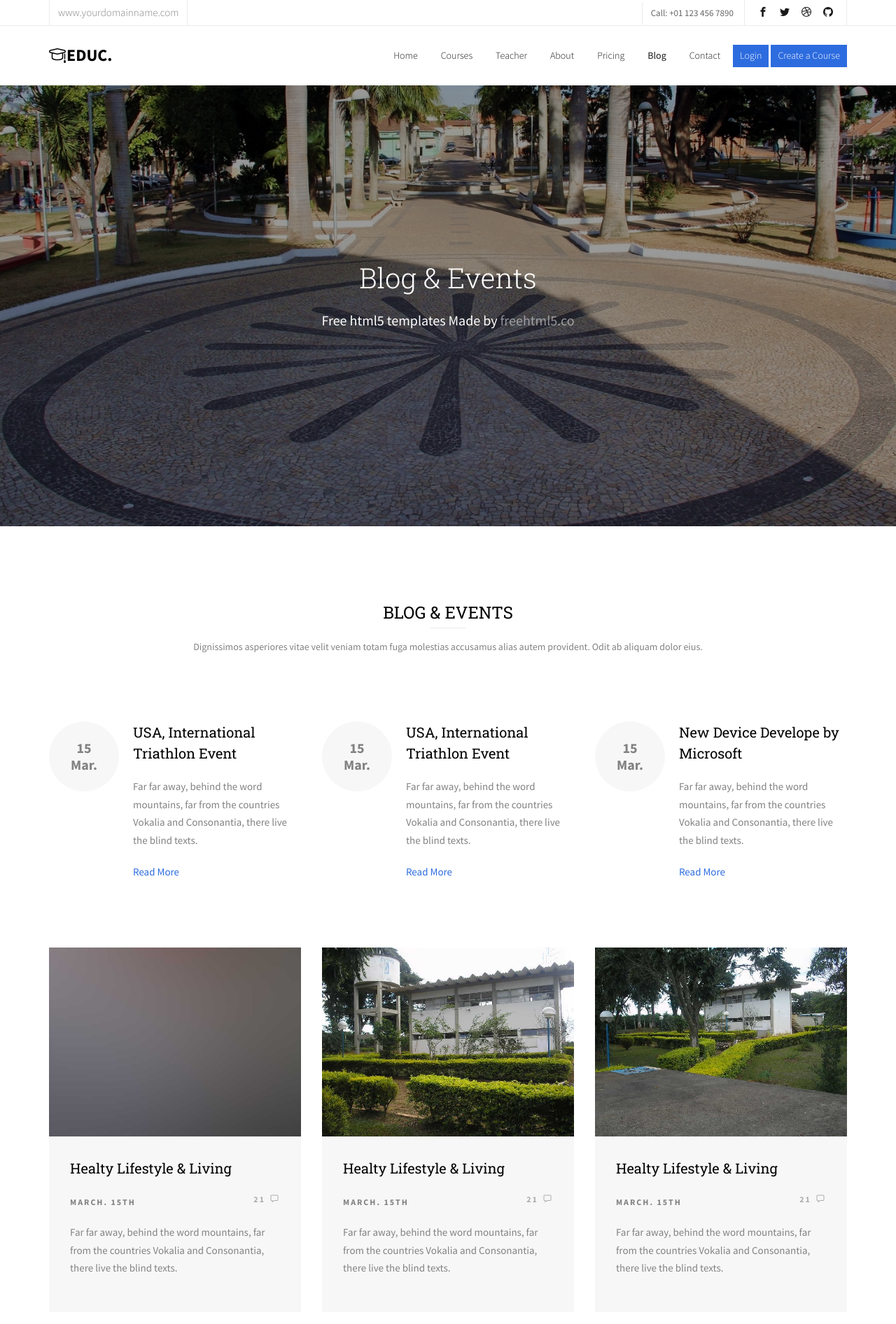
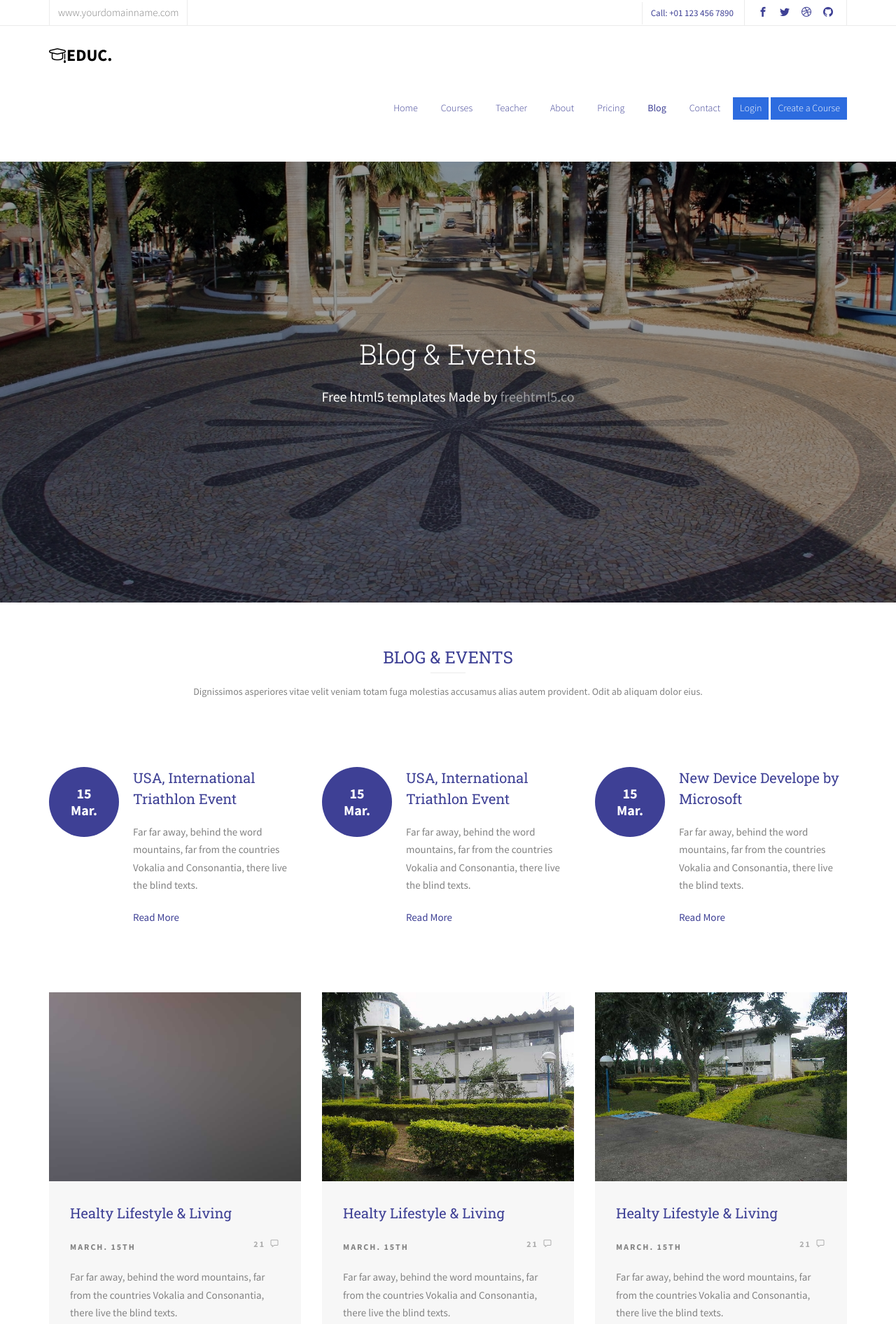
Before and after one commit to coqueiralmg/saae, a plain HTML site: page blog.html in a window 1280 px wide. Shown: the top 1892 px of the page at 70% size. Drawn offline with Linux system fonts and the light colour scheme; files whose address does not match are found by name.

Commit message:
Alteração das cores e estilo do site

```diff
--- a/css/style.css
+++ b/css/style.css
@@ -47,7 +47,7 @@ body {
 }
 
 a {
-  color: #2D6CDF;
+  color: #3E4095;
   -webkit-transition: 0.5s;
   -o-transition: 0.5s;
   transition: 0.5s;
@@ -63,7 +63,7 @@ p {
 }
 
 h1, h2, h3, h4, h5, h6, figure {
-  color: #000;
+  color: #3E4095;
   font-family: "Roboto Slab", serif;
   font-weight: 400;
   margin: 0 0 20px 0;
@@ -120,7 +120,7 @@ h1, h2, h3, h4, h5, h6, figure {
   }
 }
 .fh5co-nav .top .num {
-  color: rgba(0, 0, 0, 0.6);
+  color: #3E4095;
   font-size: 13px;
   letter-spacing: 0px;
   border-left: 1px solid rgba(0, 0, 0, 0.08);
@@ -162,6 +162,12 @@ h1, h2, h3, h4, h5, h6, figure {
   top: 5px;
   left: 0;
 }
+
+.fh5co-nav .menu-1{
+  height: 150px;
+  padding-top: 75px;
+}
+
 @media screen and (max-width: 768px) {
   .fh5co-nav .menu-1 {
     display: none;
@@ -181,13 +187,13 @@ h1, h2, h3, h4, h5, h6, figure {
 .fh5co-nav ul li a {
   font-size: 14px;
   padding: 30px 15px;
-  color: rgba(0, 0, 0, 0.9);
+  color: #3E4095;
   -webkit-transition: 0.5s;
   -o-transition: 0.5s;
   transition: 0.5s;
 }
 .fh5co-nav ul li a:hover, .fh5co-nav ul li a:focus, .fh5co-nav ul li a:active {
-  color: black;
+  color: #3E4095;
 }
 .fh5co-nav ul li.has-dropdown {
   position: relative;
@@ -204,7 +210,7 @@ h1, h2, h3, h4, h5, h6, figure {
   top: 40px;
   left: 0;
   text-align: left;
-  background: #000;
+  background: #3E4095;
   padding: 20px;
   -webkit-border-radius: 4px;
   -moz-border-radius: 4px;
@@ -223,7 +229,7 @@ h1, h2, h3, h4, h5, h6, figure {
   width: 0;
   position: absolute;
   pointer-events: none;
-  border-bottom-color: #000;
+  border-bottom-color: #3E4095;
   border-width: 8px;
   margin-left: -8px;
 }
@@ -237,7 +243,7 @@ h1, h2, h3, h4, h5, h6, figure {
 .fh5co-nav ul li.has-dropdown .dropdown li a {
   padding: 2px 0;
   display: block;
-  color: #999999;
+  color: #CCC;
   line-height: 1.2;
   text-transform: none;
   font-size: 13px;
@@ -371,6 +377,7 @@ h1, h2, h3, h4, h5, h6, figure {
   color: rgba(255, 255, 255, 0.5);
 }
 #fh5co-hero .flexslider .slider-text > .slider-text-inner .btn {
+  background: #3E4095 !important;
   padding: 18px 30px !important;
   color: #fff;
   border: none !important;
@@ -408,7 +415,7 @@ h1, h2, h3, h4, h5, h6, figure {
 #fh5co-staff,
 #fh5co-contact,
 #fh5co-footer {
-  padding: 7em 0;
+  padding: 4em 0;
   clear: both;
 }
 @media screen and (max-width: 768px) {
@@ -675,7 +682,7 @@ h1, h2, h3, h4, h5, h6, figure {
   font-size: 24px;
   margin-bottom: 20px;
   line-height: 1.5;
-  color: #000;
+  color: #3E4095;
   text-transform: uppercase;
   position: relative;
 }
@@ -843,7 +850,8 @@ h1, h2, h3, h4, h5, h6, figure {
   left: 0;
   width: 100px;
   height: 100px;
-  background: rgba(0, 0, 0, 0.03);
+  background: #3E4095;
+  color: white;
   display: table;
   -webkit-border-radius: 50%;
   -moz-border-radius: 50%;
@@ -865,7 +873,7 @@ h1, h2, h3, h4, h5, h6, figure {
   line-height: 1.5;
 }
 .fh5co-event h3 a {
-  color: black;
+  color: #3E4095;
 }
 
 .fh5co-blog {
@@ -916,7 +924,7 @@ h1, h2, h3, h4, h5, h6, figure {
   line-height: 1.5;
 }
 .fh5co-blog .blog-text h3 a {
-  color: black;
+  color: #3E4095;
 }
 .fh5co-blog .blog-text .btn-blog {
   background: transparent;
@@ -1091,7 +1099,7 @@ h1, h2, h3, h4, h5, h6, figure {
   letter-spacing: 2px;
 }
 #fh5co-gallery h2 span {
-  border: 2px solid rgba(0, 0, 0, 0.8);
+  border: 2px solid #3E4095;
   padding: 10px 15px;
   position: relative;
 }
```
